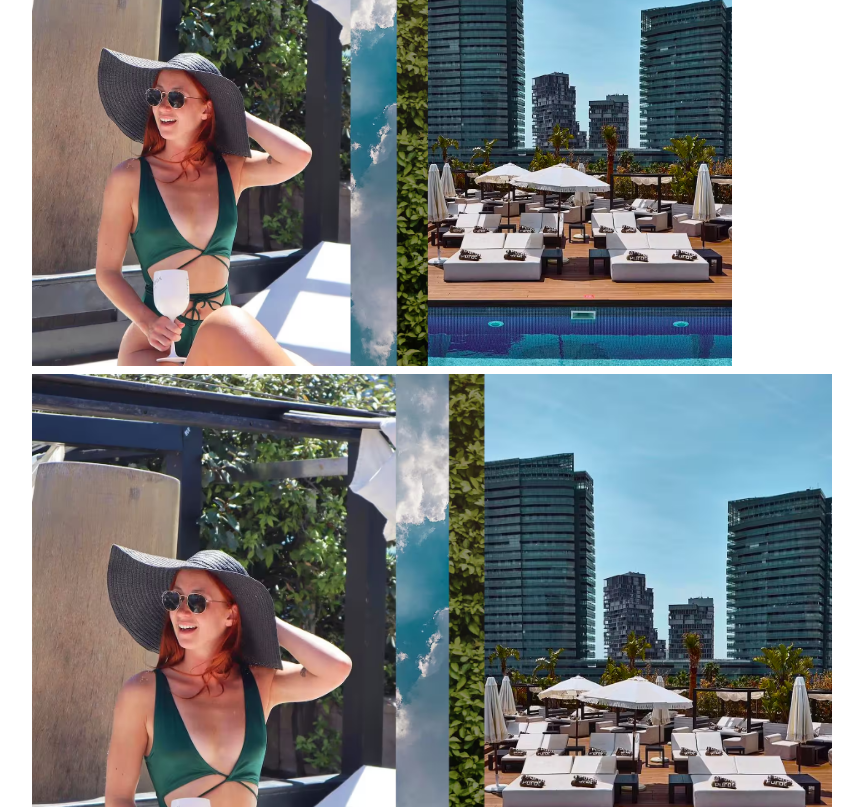
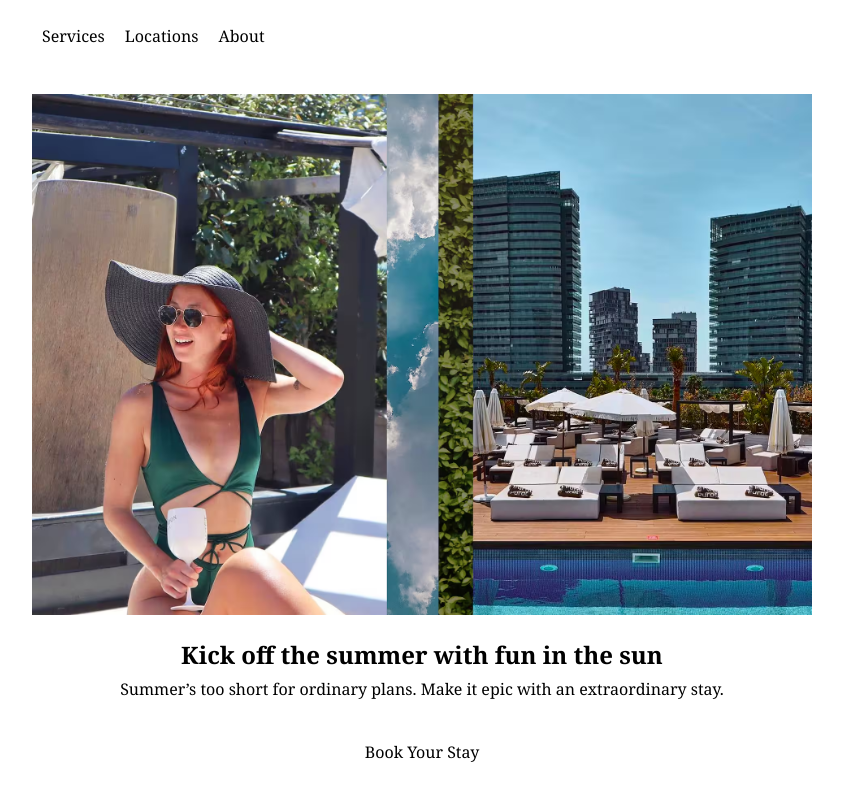
Before and after one commit to AASTU-Ravenclaw/ravenclaw_hotel, a PHP site: page / in a window 1280 px wide. Shown: the part 301-1108 px from the top of the page, without its empty margins (218-1081 px from the left). Run offline with PHP 8.4, Linux system fonts and the light colour scheme.

Commit message:
adding manager page adding about page adding booking page adding reservation checking page

```diff
--- /dev/null
+++ b/About.php
@@ -0,0 +1 @@
+<?php
--- a/css/index_style.css
+++ b/css/index_style.css
@@ -4,32 +4,69 @@
   font-family: "Georgia", serif;
   line-height: 1.7em;
 }
+
 body {
+
+}
+
+header {
   margin-left: 250px;
   margin-right: 250px;
 }
-header {
 
-}
 footer{
   background-color: #f1f1f1;
   height: 200px;
 }
+
 a {
   text-decoration: none;
   color: black;
-  padding: 20px 10px 20px 10px;
+  padding: 16px 10px 16px 10px;
   float: right;
+  border-bottom: 8px solid #ffffff;
 }
+
 a:hover {
-  background-color: aqua;
+  background-color: #e7f2f6;
+  border-bottom:8px solid #104C97;
 }
+
 .header-nav {
   display: flex;
   justify-content: space-between;
 }
 
+.body-div {
+  margin-top: 20px;
+  margin-left: 250px;
+  margin-right: 250px;
+  margin-bottom: 20px;
+}
+
 .front-div {
+  margin-bottom: 20px;
   display: flex;
   justify-content: space-between;
 }
+
+.img-container {
+  position: relative;
+  text-align: center;
+  color: white;
+}
+
+
+.bottom-centered {
+  position: absolute;
+  bottom: 8px;
+  left: 50%;
+  transform: translate(-50%, -50%);
+}
+
+.centered {
+  position: absolute;
+  top: 50%;
+  left: 50%;
+  transform: translate(-50%, -50%);
+}
--- a/index.php
+++ b/index.php
@@ -13,32 +13,48 @@
 
 <body>
   <script src="js/app.js"></script>
+
   <header>
     <div class="header-nav">
       <div>
-        <img src="icon.png">
+        <img src="/img/raven.png" alt="logo">
       </div>
       <div>
-        <a href="index.php">Find Stay</a>
-        <a href="login.php">Sign in</a>
+        <a href="login.php">Sign In</a>
+        <a href="reservation.php">Find Stay</a>
       </div>
     </div>
-    <div>
-
+    <div class="header-nav" style="justify-content: flex-start">
+      <a style="padding: ">Services</a>
+      <a>Locations</a>
+      <a>About</a>
     </div>
   </header>
-  <div class="front-div">
-    <div>
-      <img src="img/main.avif" width="700px">
+
+  <div class="body-div">
+    <div class="front-div" style="justify-content: center">
+        <img src="img/main.avif" style="width: 100%;">
     </div>
-    <div>
-      <h1> Explore</h1>
-      <p> BLABALBALA</p>
+    <h2 style="text-align: center">Kick off the summer with fun in the sun</h2>
+    <p style="text-align: center; margin-bottom: 20px">Summer’s too short for ordinary plans. Make it epic with an extraordinary stay.</p>
+    <div class="front-div" style="justify-content: center">
+      <a > Book Your Stay</a>
     </div>
   </div>
-  <div class="front-div">
-    <img src="img/main.avif" width="800px">
+
+  <div class="body-div">
+    <div class="front-div">
+      <img src="img/main2.avif" width="800px">
+    </div>
   </div>
+
+  <div class="body-div">
+    <div class="img-container">
+      <img src="img/main3.avif" style="width: 100%">
+      <div class="bottom-centered">Bottom</div>
+    </div>
+  </div>
+
   <footer>
   </footer>
 </body>
--- /dev/null
+++ b/reservation.php
@@ -0,0 +1 @@
+<?php
```
Also changed, not shown: booking.php (added, +32 -0 lines), js/tabbing.js (added, +20 -0 lines), manager.php (added, +49 -0 lines).
